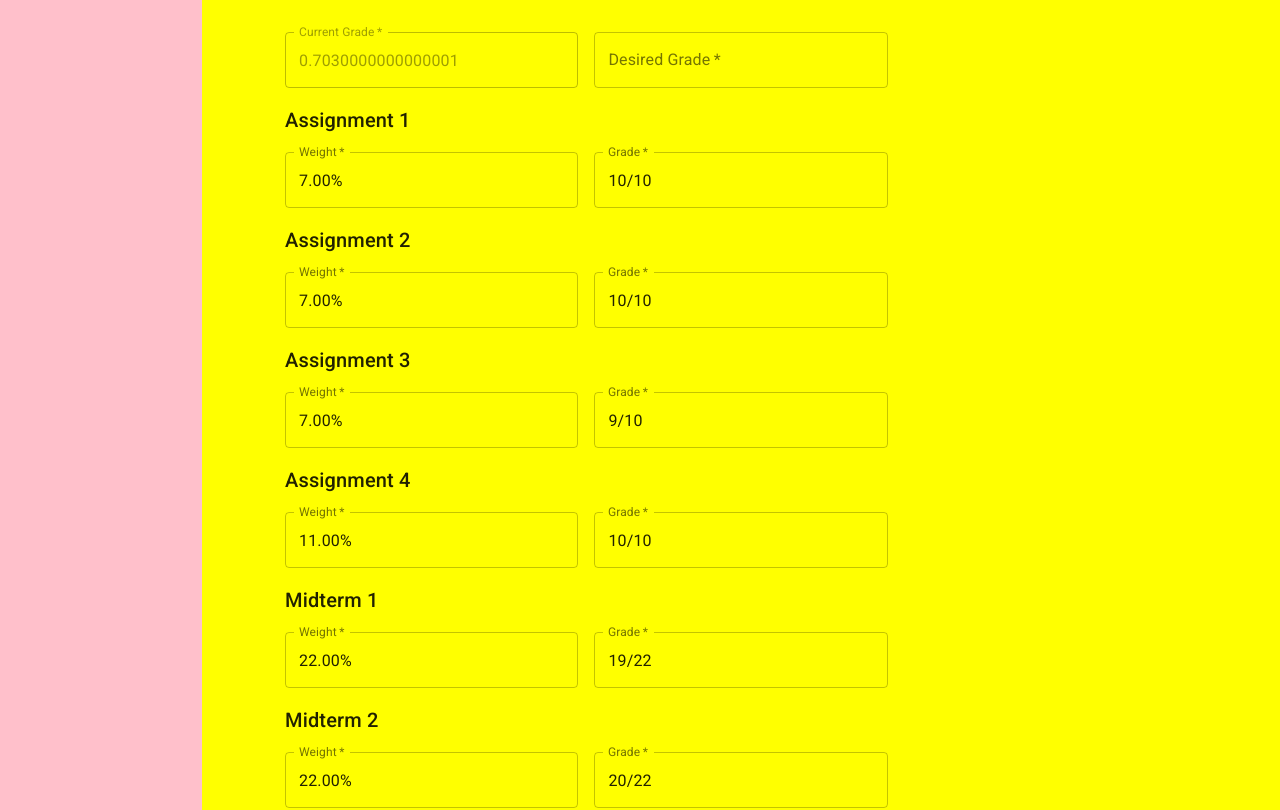
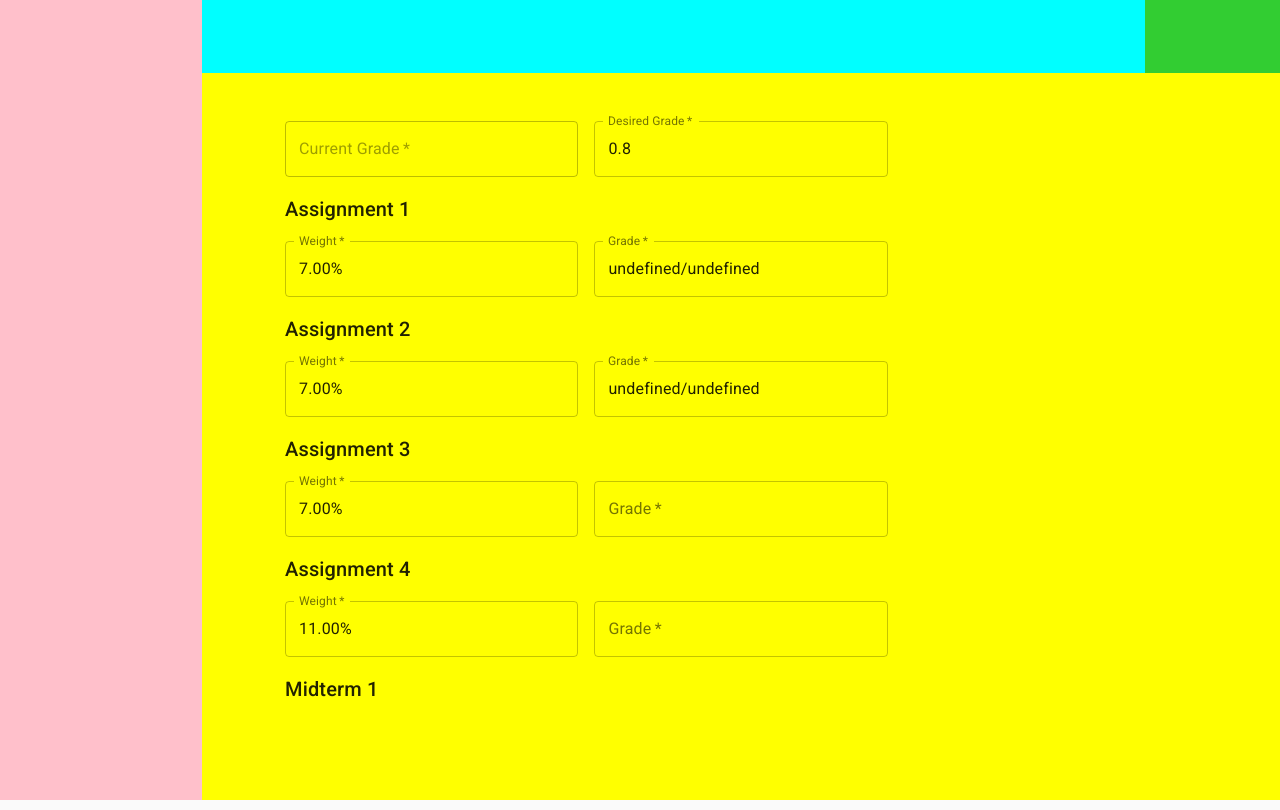
Before and after one commit to VikeLabs/Passr-Archived, a React app: page / in a window 1280 px wide. Shown: the top 810 px of the page. Built offline with nearby package versions, Linux system fonts and the light colour scheme.

Commit message:
gradebook page adds course prop

```diff
--- a/package.json
+++ b/package.json
@@ -38,7 +38,7 @@
         "typescript": "^3.6.4",
         "webpack": "^4.41.2",
         "webpack-cli": "^3.3.9",
-        "webpack-dev-server": "^3.11.0"
+        "webpack-dev-server": "^3.9.0"
     },
     "dependencies": {
         "@material-ui/core": "^4.6.0",
--- a/src/components/App/App.tsx
+++ b/src/components/App/App.tsx
@@ -1,6 +1,5 @@
 import React, { useEffect, useState } from 'react'
 import { makeStyles, createStyles, Grid } from '@material-ui/core'
-import ApplicationBar from '../ApplicationBar/ApplicationBar'
 import Gradebook from '../Gradebook/Gradebook'
 import { loadUser, User, Fraction, Course, CourseItem, loadCourse} from '../../services/storage'
 import { Features } from '../../services/features'
@@ -25,6 +24,7 @@ const useStyles = makeStyles(() =>
         topbar: {
             gridArea: 'topbar',
             backgroundColor: 'cyan',
+
         },
 
         account: {
@@ -50,7 +50,6 @@ export const App: React.FC = () => {
 
     const [user, setUser] = useState<User | null>(null)
     const [selectedFeature, setSelectedFeature] = useState<Features>('calendar')
-    const [desiredGrade, setDesiredGrade] = useState<string>("")
     const [course, setCourse] = useState<Course | any>(null)
 
     useEffect(() => {
@@ -67,7 +66,7 @@ export const App: React.FC = () => {
             <div id="sidebar" className={classes.sidebar}></div>
             <div id="topbar" className={classes.topbar}></div>
             <div id="account" className={classes.account}></div>
-            <div id="content" className={classes.content}><Gradebook name={course} items = {course&& course.items} desiredGrade={desiredGrade} setDesiredGrade={event => setDesiredGrade(event.target.value)}/></div>
+            <div id="content" className={classes.content}><Gradebook course={course}  setCourse={setCourse} /></div>
         </div>
     )
 }
--- a/src/components/Gradebook/Gradebook.tsx
+++ b/src/components/Gradebook/Gradebook.tsx
@@ -6,8 +6,11 @@ import CssBaseline from '@material-ui/core/CssBaseline'
 
 const useStyles = makeStyles((theme) => ({
 container: {
+paddingTop: theme.spacing(2),
     marginTop:theme.spacing(4),
     marginBottom:theme.spacing(4),
+    height: '75vh',
+    overflow: 'auto'
 },
   assignments: {
     marginTop: theme.spacing(2),
@@ -17,29 +20,15 @@ container: {
   },
 }));
 
-interface splitGrade {
-    numerator: number;
-    denominator: number;
-}
-
-interface classMaterial {
-    name: string;
-    weight: number;
-    grade?: splitGrade;
-}
-
-
  interface Course {
- name?: string;
- items?: classMaterial[];
- desiredGrade: string;
- setDesiredGrade?: (e: any) => void;
+ course: any;
+ setCourse: (e: any) => void;
  }
 
-export default function Gradebook( {name,items, desiredGrade, setDesiredGrade}: Course) {
+export default function Gradebook( {course, setCourse}: Course) {
 const classes = useStyles()
-const currentGradeList = items && items.map(item=>item.weight&&item.grade ? item.weight*item.grade.numerator/item.grade.denominator : 0);
-const currentGradeTotal=currentGradeList&&currentGradeList.reduce((grade1,grade2)=>grade1+grade2);
+const currentGradeList = course&&course.items&&course.items.map((item:any)=>item.weight&&item.grade ? item.weight*item.grade.numerator/item.grade.denominator : 0);
+const currentGradeTotal=currentGradeList&&currentGradeList.reduce((grade1:any,grade2:any)=>grade1+grade2);
 
     return (
     <Container component="main" maxWidth="md" className={classes.container}>
@@ -64,12 +53,13 @@ const currentGradeTotal=currentGradeList&&currentGradeList.reduce((grade1,grade2
                 fullWidth
                 id="desiredGrade"
                 label="Desired Grade"
-                value={desiredGrade}
-                onChange={setDesiredGrade}
+                name="desiredGrade"
+                value={course&&course.desiredGrade || ''}
+                onChange={event => setCourse({...course, desiredGrade:event.target.value})}
               />
               </Grid>
               </Grid>
-              {items && items.map(item => (<div key = {item.name}>
+              {course&&course.items && course.items.map((item:any, index: number) => (<div key = {item.name}>
               <Typography
               component="h6" variant="h6" className={classes.assignments}>
               {item.name}
--- a/src/services/storage/mock.ts
+++ b/src/services/storage/mock.ts
@@ -4,10 +4,10 @@ export const course1: Course = {
     name: 'CSC 370',
     desiredGrade: 0.8,
     items: [
-        { name: 'Assignment 1', weight: 0.07, grade: { numerator: 10, denominator: 10 } },
-        { name: 'Assignment 2', weight: 0.07, grade: { numerator: 10, denominator: 10 } },
-        { name: 'Assignment 3', weight: 0.07,grade: { numerator: 9, denominator: 10 } },
-        { name: 'Assignment 4', weight: 0.11, grade: { numerator: 10, denominator: 10 } },
+        { name: 'Assignment 1', weight: 0.07, grade: 1 },
+        { name: 'Assignment 2', weight: 0.07, grade: 1 },
+        { name: 'Assignment 3', weight: 0.07 },
+        { name: 'Assignment 4', weight: 0.11 },
         {
             name: 'Midterm 1',
             weight: 0.22,
@@ -18,11 +18,11 @@ export const course1: Course = {
             weight: 0.22,
             grade: { numerator: 20, denominator: 22 },
         },
-        { name: 'Midterm 3', weight: 0.24, },
+        { name: 'Midterm 3', weight: 0.24 },
     ],
 }
 
-const course2: Course = {
+export const course2: Course = {
     name: 'ECE 355',
     desiredGrade: 0.75,
     items: [
```
Also changed, not shown: 1 other file (tests, documents, lock files or other folders).
